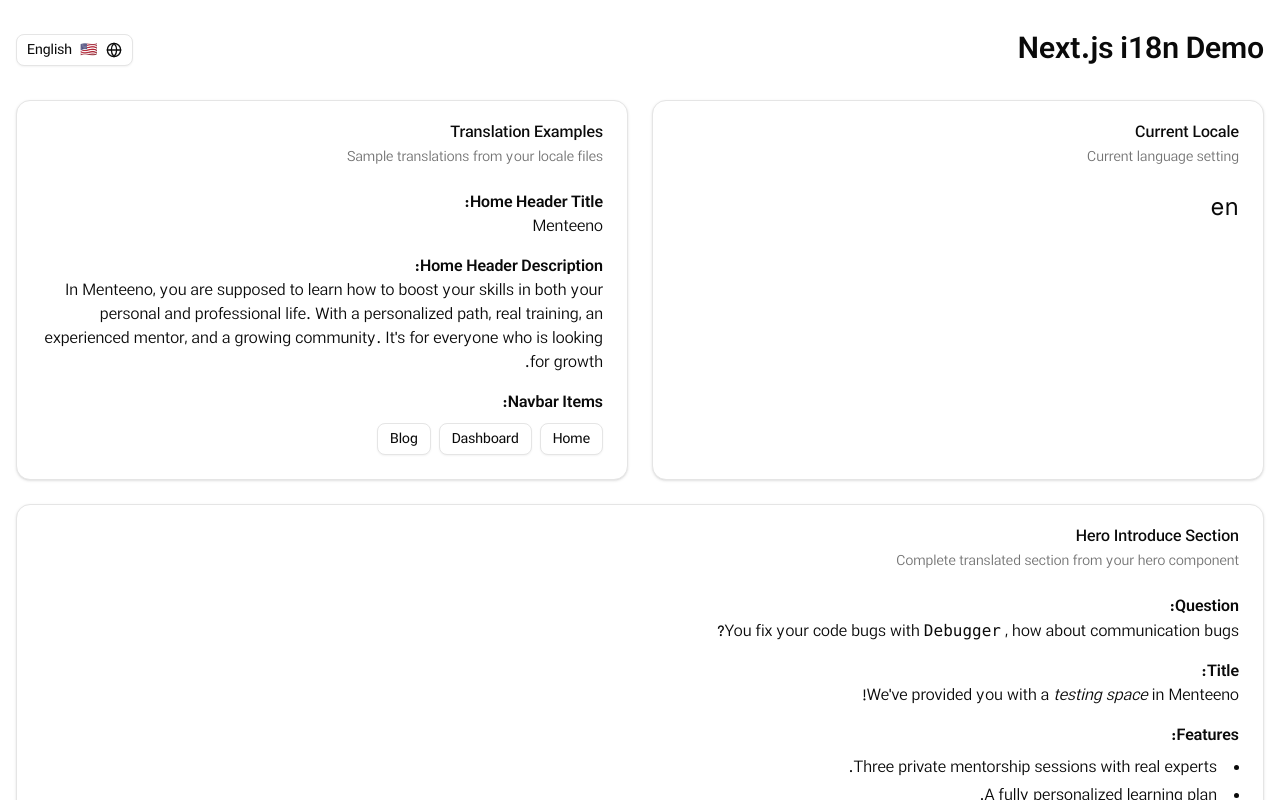
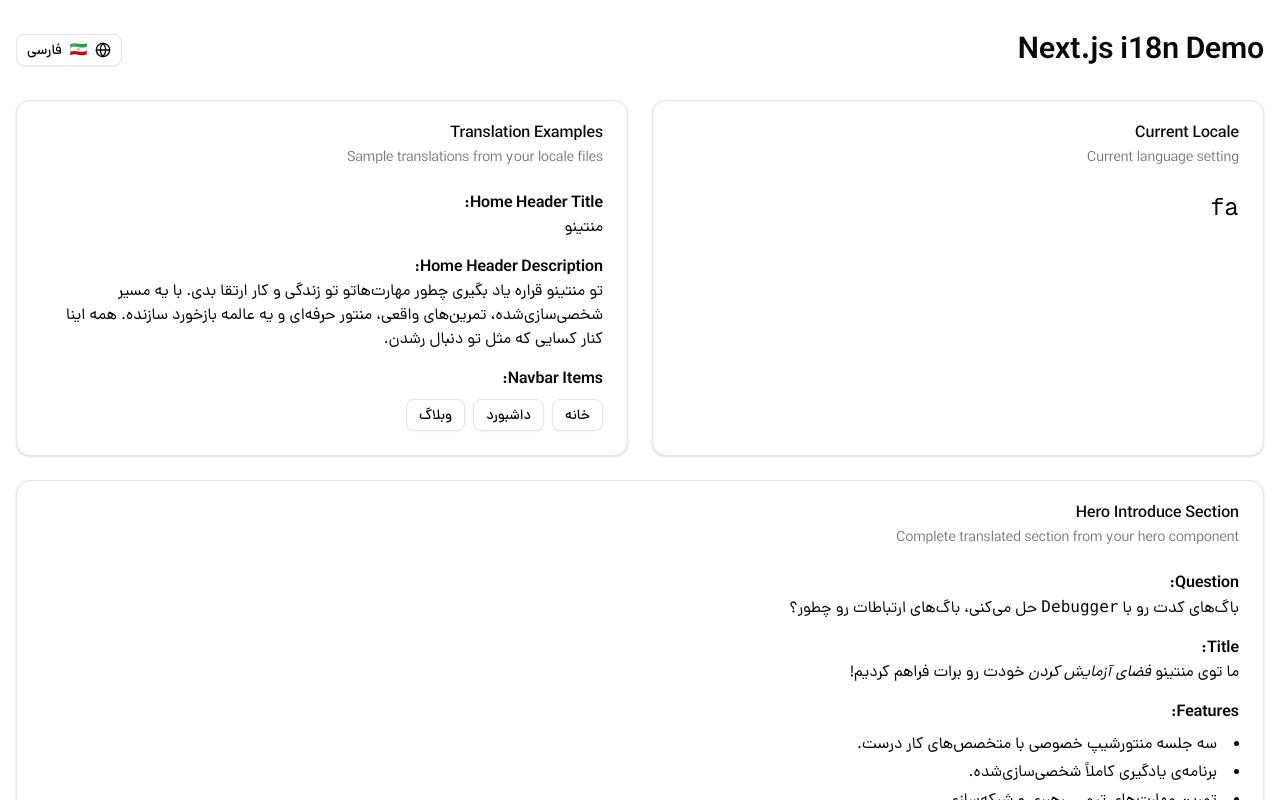
Before and after one commit to Menteeno/website-frontend, a Next.js app: page /1/i18n-demo in a window 1280 px wide. Shown: the top 800 px of the page. Built offline with nearby package versions, Linux system fonts and the light colour scheme.

Commit message:
Update default locale to Persian (fa) in middleware and translation hooks. Adjusted locale handling to consistently use the default locale for redirection and translations.

```diff
--- a/src/lib/lang.ts
+++ b/src/lib/lang.ts
@@ -30,7 +30,7 @@
 export const useTranslation = () => {
   const router = useRouter();
   const pathname = usePathname();
-  const [locale, setLocale] = useState("en");
+  const [locale, setLocale] = useState("fa");
 
   // Extract locale from pathname
   useEffect(() => {
@@ -39,14 +39,14 @@
     if (pathLocale && ["en", "fa"].includes(pathLocale)) {
       setLocale(pathLocale);
     } else {
-      setLocale("en");
+      setLocale("fa");
     }
   }, [pathname]);
 
   const t = useCallback(
     (key: string, replacements: Record<string, any> = {}): string => {
       const localeMessages =
-        messages[locale as keyof typeof messages] || messages.en;
+        messages[locale as keyof typeof messages] || messages.fa;
       const translation = getNestedValue(localeMessages, key);
       return replacePlaceholders(translation, replacements);
     },
@@ -88,7 +88,7 @@
   replacements: Record<string, any> = {}
 ): string => {
   const localeMessages =
-    messages[locale as keyof typeof messages] || messages.en;
+    messages[locale as keyof typeof messages] || messages.fa;
   const translation = getNestedValue(localeMessages, key);
   return replacePlaceholders(translation, replacements);
 };
--- a/src/middleware.ts
+++ b/src/middleware.ts
@@ -1,7 +1,7 @@
 import { NextRequest, NextResponse } from "next/server";
 
 const locales = ["en", "fa"];
-const defaultLocale = "en";
+const defaultLocale = "fa";
 
 export function middleware(request: NextRequest) {
   // Check if there is any supported locale in the pathname
@@ -25,20 +25,8 @@
 
   // Redirect if there is no locale
   if (pathnameIsMissingLocale) {
-    // Get locale from Accept-Language header
-    const acceptLanguage = request.headers.get("accept-language");
-    let locale = defaultLocale;
-
-    if (acceptLanguage) {
-      const preferredLocale = acceptLanguage
-        .split(",")
-        .map((lang) => lang.split(";")[0].trim())
-        .find((lang) => locales.includes(lang.split("-")[0]));
-
-      if (preferredLocale) {
-        locale = preferredLocale.split("-")[0];
-      }
-    }
+    // Always use the default locale (fa)
+    const locale = defaultLocale;
 
     // Redirect to the pathname with the locale
     return NextResponse.redirect(new URL(`/${locale}${pathname}`, request.url));
```
